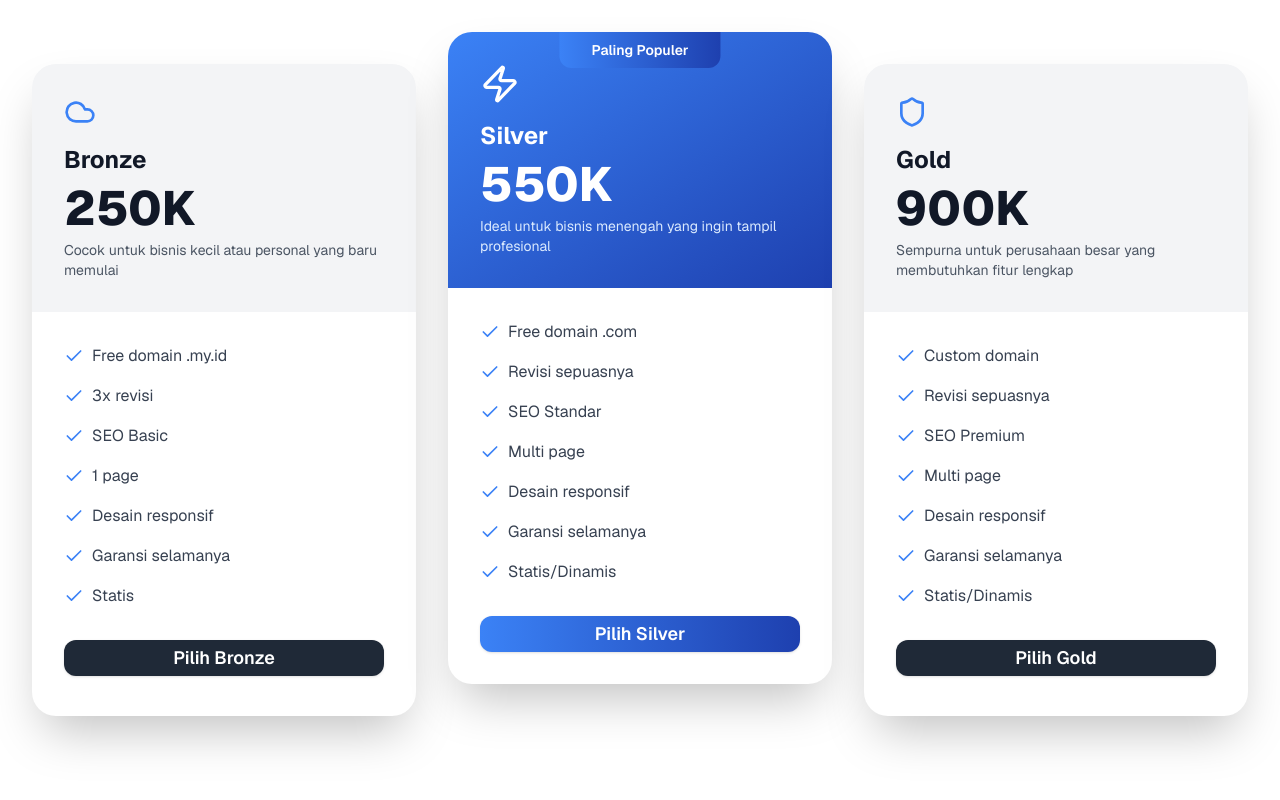
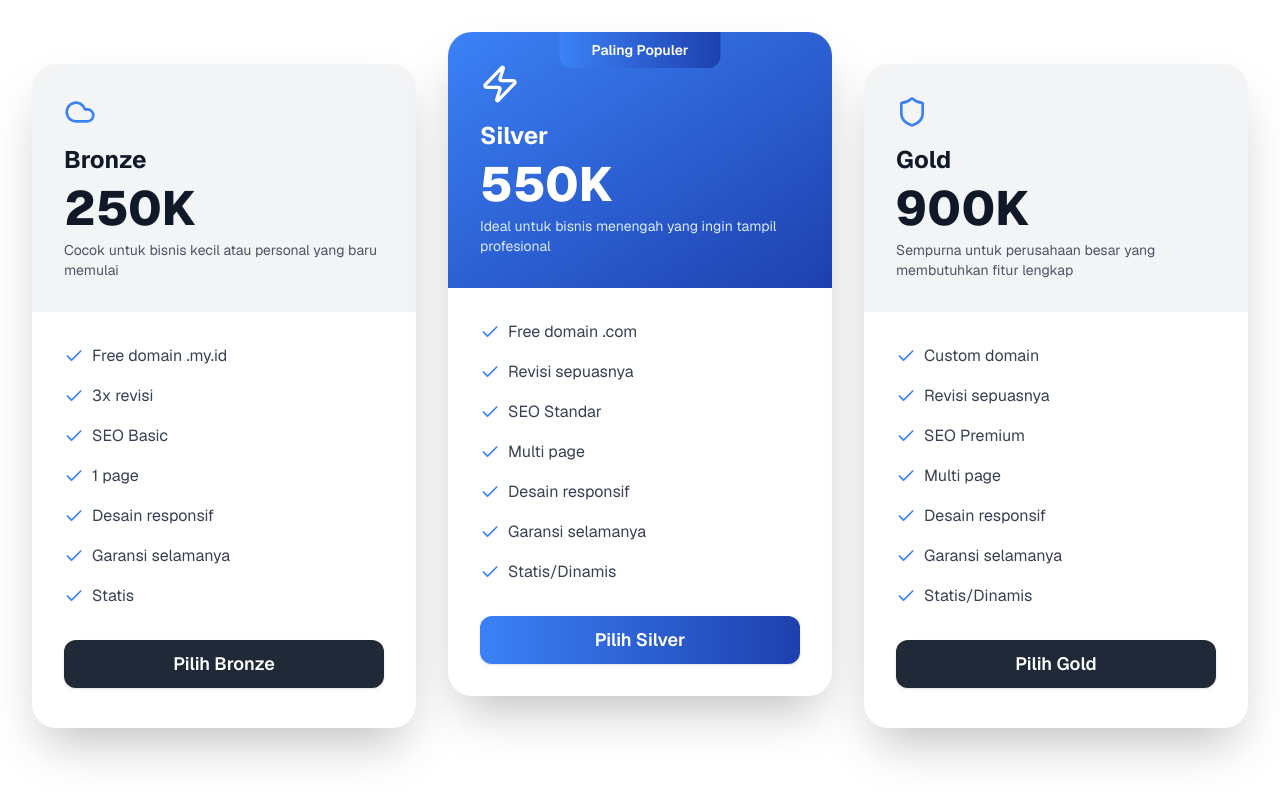
Before and after one commit to arkhanardana/websitein, a Next.js app: page / in a window 1280 px wide. Shown: the part 2674-3474 px from the top of the page. Built offline with nearby package versions, Linux system fonts and the light colour scheme.

Commit message:
change py button pricing

```diff
--- a/src/components/Pricing.tsx
+++ b/src/components/Pricing.tsx
@@ -78,7 +78,7 @@ export default function Pricing() {
                         </ul>
                         <Button
                            onClick={() => handleWhatsAppClick(plan.whatsappMessage)}
-                           className={`w-full py-4 ${plan.popular
+                           className={`w-full py-6 ${plan.popular
                               ? "bg-gradient-to-r from-blue-500 to-blue-800 hover:from-blue-600 hover:to-blue-900"
                               : "bg-gray-800 hover:bg-gray-700"
                               } text-white font-semibold rounded-xl transition-colors duration-300 text-lg`}
```
